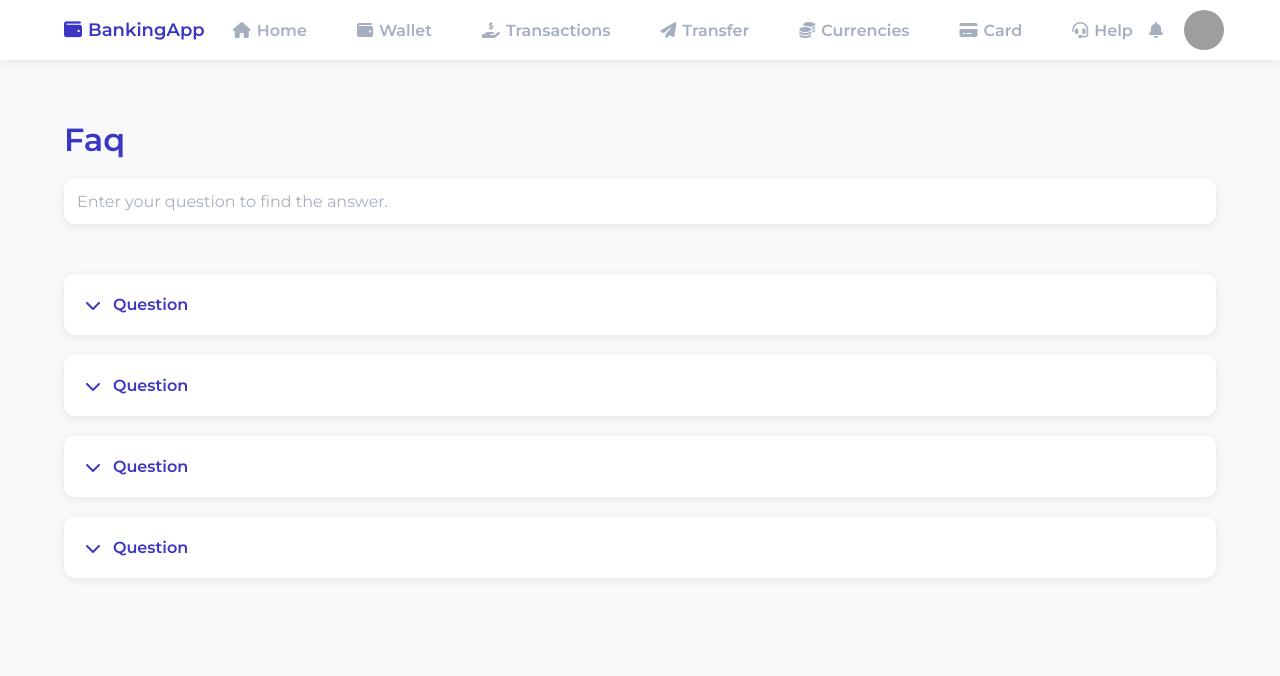
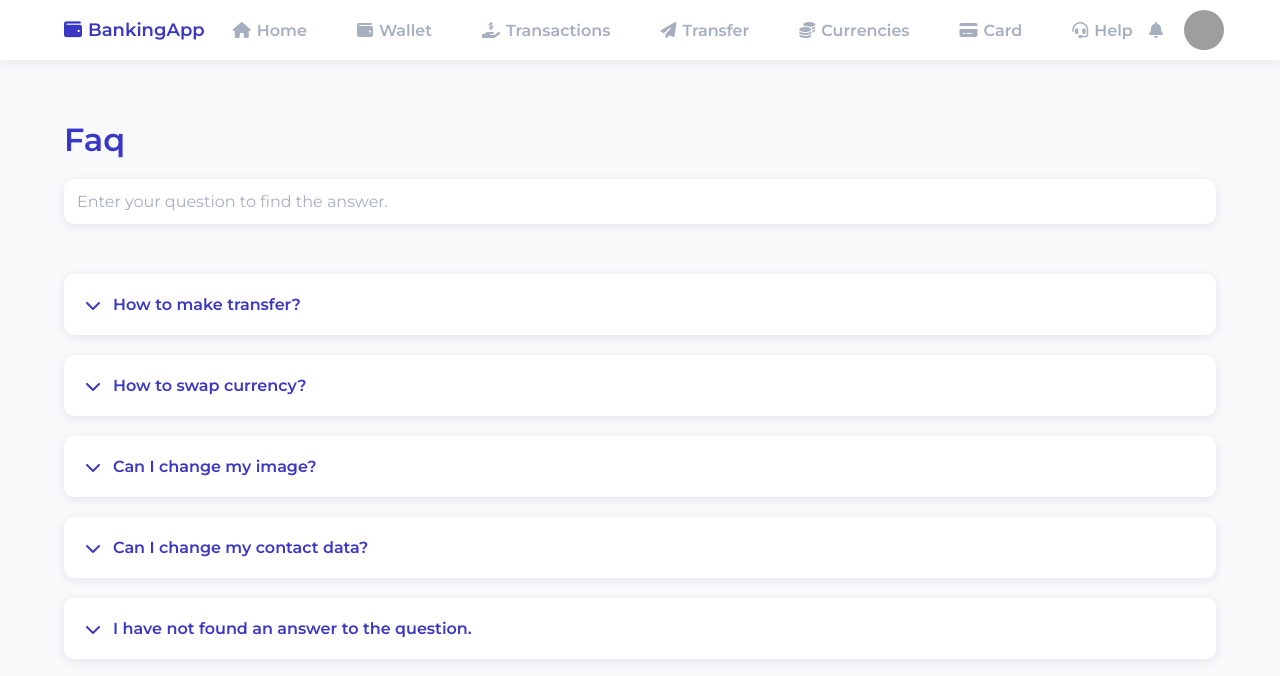
Before and after one commit to MiloszBaranskiDev/BankingApp, a React (Create React App) app: page /faq in a window 1280 px wide. Shown: the top 676 px of the page. Built offline with nearby package versions, Linux system fonts and the light colour scheme; grey boxes are pictures that could not be loaded.

Commit message:
filter faq items by input value

```diff
--- a/src/elements/Faq/AccordionItem.tsx
+++ /dev/null
@@ -1,32 +0,0 @@
-import { useState } from "react";
-import styled from "styled-components";
-import Question from "elements/Faq/Question";
-import Answer from "elements/Faq/Answer";
-
-const StyledAccordionItem = styled.li`
-  margin-bottom: 20px;
-  border: 1px solid transparent;
-  transition: border 0.3s;
-  border-radius: ${(props) => props.theme.radius};
-  background-color: ${(props) => props.theme.colors.bgc};
-  box-shadow: ${(props) => props.theme.shadow};
-  &:hover {
-    border-color: ${(props) => props.theme.colors.main};
-  }
-  &:first-child {
-    margin-top: 50px;
-  }
-`;
-
-const AccordionItem: React.FC = () => {
-  const [open, setOpen] = useState<boolean>(false);
-
-  return (
-    <StyledAccordionItem>
-      <Question open={open} setOpen={setOpen} />
-      <Answer className={open ? "show-answer" : ""} />
-    </StyledAccordionItem>
-  );
-};
-
-export default AccordionItem;
--- a/src/elements/Faq/Answer.tsx
+++ b/src/elements/Faq/Answer.tsx
@@ -2,6 +2,7 @@ import styled from "styled-components";
 
 interface Props {
   className?: string;
+  answer: string;
 }
 
 const StyledAnswer = styled.p`
@@ -16,8 +17,8 @@ const StyledAnswer = styled.p`
   }
 `;
 
-const Answer: React.FC<Props> = ({ className }) => {
-  return <StyledAnswer className={className}>Answer</StyledAnswer>;
+const Answer: React.FC<Props> = ({ className, answer }) => {
+  return <StyledAnswer className={className}>{answer}</StyledAnswer>;
 };
 
 export default Answer;
--- a/src/elements/Faq/Question.tsx
+++ b/src/elements/Faq/Question.tsx
@@ -3,6 +3,7 @@ import styled from "styled-components";
 interface Props {
   open: boolean;
   setOpen: (arg0: boolean) => void;
+  question: string;
 }
 
 const StyledQuestion = styled.a`
@@ -24,13 +25,13 @@ const StyledQuestion = styled.a`
   }
 `;
 
-const Question: React.FC<Props> = ({ open, setOpen }) => {
+const Question: React.FC<Props> = ({ open, setOpen, question }) => {
   return (
     <StyledQuestion onClick={() => setOpen(!open)} role="button">
       <i
         className={open ? "fas fa-chevron-up reverse" : "fas fa-chevron-up"}
       ></i>
-      Question
+      {question}
     </StyledQuestion>
   );
 };
--- a/src/parts/Faq/Accordion.tsx
+++ b/src/parts/Faq/Accordion.tsx
@@ -1,13 +1,36 @@
-import AccordionItem from "elements/Faq/AccordionItem";
+import { useState } from "react";
+import styled from "styled-components";
+import Question from "elements/Faq/Question";
+import Answer from "elements/Faq/Answer";
 
-const Accordion: React.FC = () => {
+interface Props {
+  question: string;
+  answer: string;
+}
+
+const StyledAccordion = styled.li`
+  margin-bottom: 20px;
+  border: 1px solid transparent;
+  transition: border 0.3s;
+  border-radius: ${(props) => props.theme.radius};
+  background-color: ${(props) => props.theme.colors.bgc};
+  box-shadow: ${(props) => props.theme.shadow};
+  &:hover {
+    border-color: ${(props) => props.theme.colors.main};
+  }
+  &:first-child {
+    margin-top: 50px;
+  }
+`;
+
+const Accordion: React.FC<Props> = ({ question, answer }) => {
+  const [open, setOpen] = useState<boolean>(false);
+
   return (
-    <ul>
-      <AccordionItem />
-      <AccordionItem />
-      <AccordionItem />
-      <AccordionItem />
-    </ul>
+    <StyledAccordion>
+      <Question open={open} setOpen={setOpen} question={question} />
+      <Answer className={open ? "show-answer" : ""} answer={answer} />
+    </StyledAccordion>
   );
 };
 
--- a/src/views/Faq.tsx
+++ b/src/views/Faq.tsx
@@ -1,14 +1,43 @@
-import { useState, useEffect } from "react";
+import { useState } from "react";
 import StyledPageTitle from "elements/layout/StyledPageTitle";
 import StyledInput from "elements/layout/StyledInput";
 import Accordion from "parts/Faq/Accordion";
 
+interface IData {
+  question: string;
+  answer: string;
+}
+
+const data: IData[] = [
+  {
+    question: "How to make transfer?",
+    answer:
+      "Lorem ipsum maecenas vel condimentum turpis. Sed mollis auctor purus. Vestibulum nec venenatis turpis. Phasellus varius libero ut augue porttitor accumsan.",
+  },
+  {
+    question: "How to swap currency?",
+    answer:
+      "Lorem ipsum cras maximus nulla at ipsum luctus volutpat. Maecenas placerat faucibus turpis sit amet sodales. Integer quis justo vehicula, tristique nunc nec.",
+  },
+  {
+    question: "Can I change my image?",
+    answer:
+      "Lorem ipsum sed efficitur in diam quis dapibus. Praesent vitae interdum lacus. Maecenas feugiat malesuada risus sed volutpat. Fusce vitae odio viverra.",
+  },
+  {
+    question: "Can I change my contact data?",
+    answer:
+      "Lorem ipsum proin placerat, eros ac placerat hendrerit, metus dolor euismod ligula, sed congue magna mi eu tellus. Maecenas ultricies ex sit amet ornare.",
+  },
+  {
+    question: "I have not found an answer to the question.",
+    answer:
+      "Lorem ipsum praesent sollicitudin ut massa dictum finibus. Etiam consectetur malesuada velit. Nullam ut semper mi. Phasellus ut tempor urna. Nulla aliquet. ",
+  },
+];
+
 const Faq: React.FC = () => {
   const [inputValue, setInputValue] = useState<string>();
-
-  useEffect(() => {
-    // console.log(inputValue);
-  }, [inputValue]);
 
   return (
     <>
@@ -18,7 +47,26 @@ const Faq: React.FC = () => {
         type="text"
         placeholder="Enter your question to find the answer."
       />
-      <Accordion />
+      <ul>
+        {data
+          .filter((item) => {
+            if (!inputValue) return true;
+            if (
+              item.question.toLowerCase().includes(inputValue.toLowerCase()) ||
+              item.answer.toLowerCase().includes(inputValue.toLowerCase())
+            ) {
+              return true;
+            }
+            return false;
+          })
+          .map((item) => (
+            <Accordion
+              key={item.question}
+              question={item.question}
+              answer={item.answer}
+            />
+          ))}
+      </ul>
     </>
   );
 };
```
